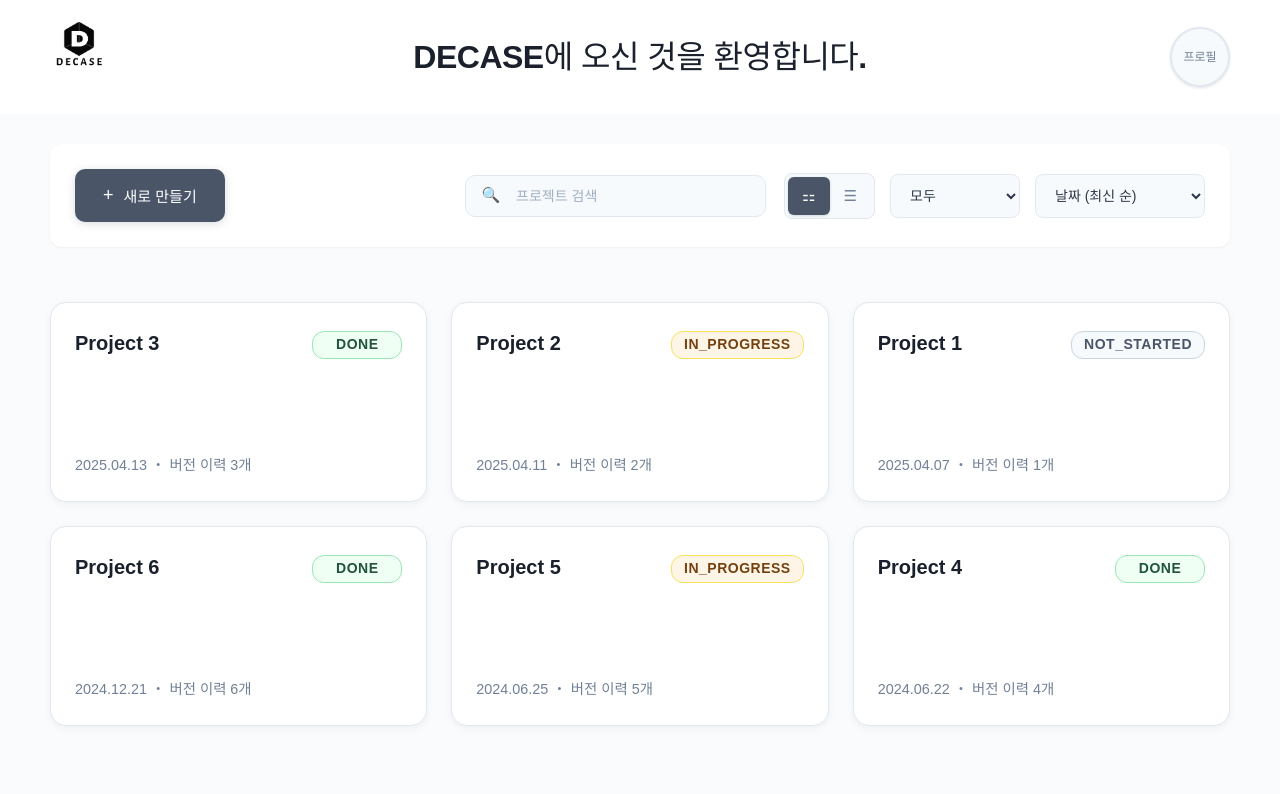
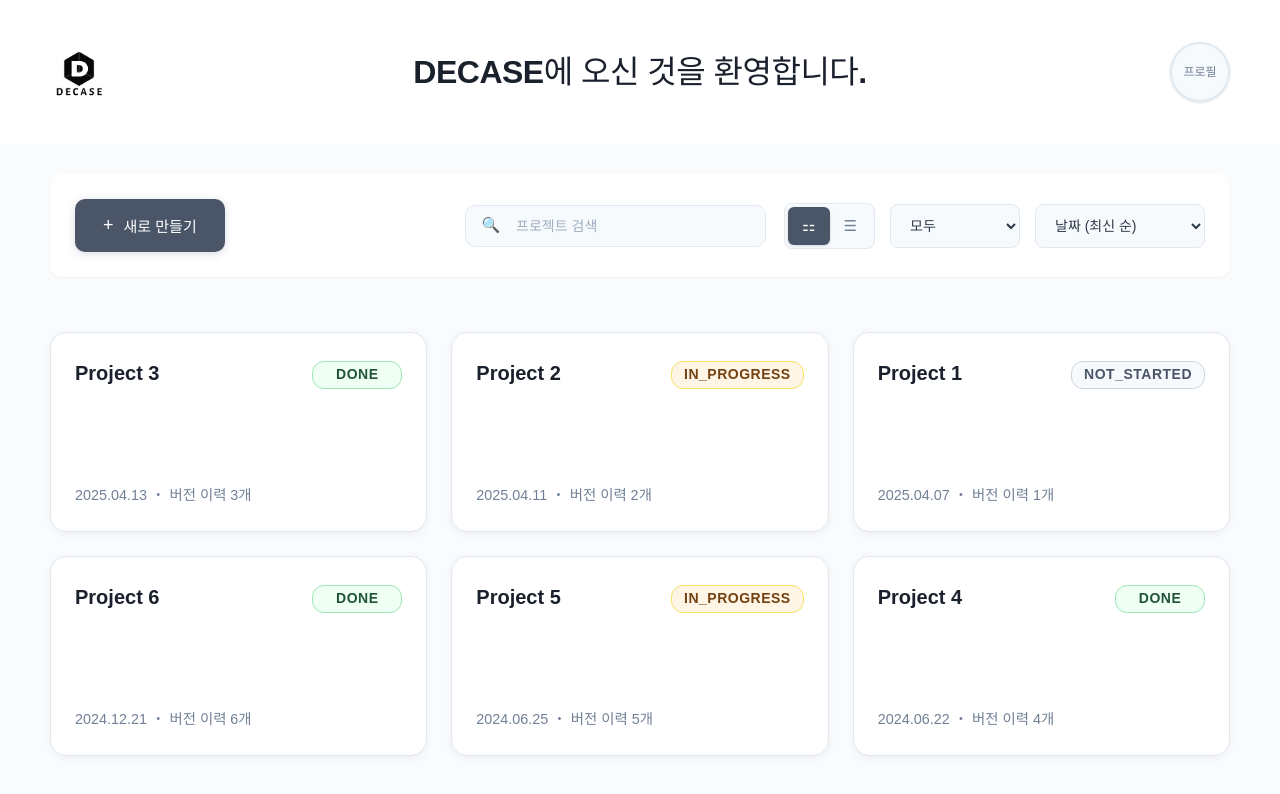
Before and after one commit to 8-do-nenemddin/DECASE-FE, a Vue app: page / in a window 1280 px wide. Shown: the top 794 px of the page. Built offline with nearby package versions, Linux system fonts and the light colour scheme.

Commit message:
style: 로고 크기 조절

```diff
--- a/src/components/main/MainHeader.vue
+++ b/src/components/main/MainHeader.vue
@@ -93,8 +93,9 @@ const handleWithdraw = () => {
 
 .logo {
   height: 50px;
-  width: auto;
+  width: 60px;
   display: block;
+  margin-top: 30px;
   /* 로고 애니메이션 완전 제거 */
   animation: none !important;
   transform: none !important;
```
